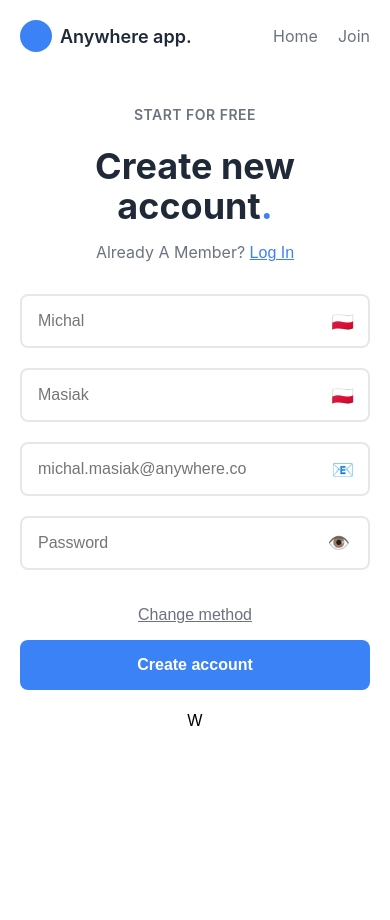
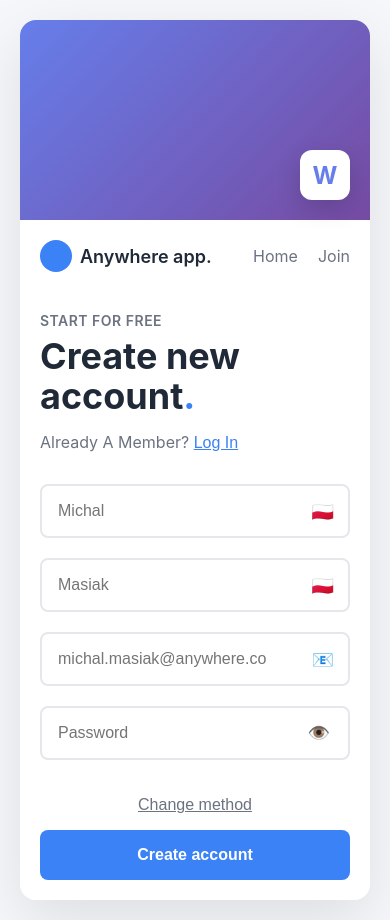
Before and after one commit to zapped767/zephyra-login-page, a React (Create React App) app: page / in a window 390 px wide. Before the commit the page ends 844 px from the top, so only its background shows below. Built offline with nearby package versions, Linux system fonts and the light colour scheme; grey boxes are pictures that could not be loaded.

Commit message:
Update APP.CSS, Add LoadingSpinner.js

```diff
--- a/src/App.css
+++ b/src/App.css
@@ -1,38 +1,101 @@
-.App {
-  text-align: center;
+* {
+  margin: 0;
+  padding: 0;
+  box-sizing: border-box;
 }
 
-.App-logo {
-  height: 40vmin;
-  pointer-events: none;
+body {
+  font-family: -apple-system, BlinkMacSystemFont, 'Segoe UI', 'Roboto', 'Oxygen',
+    'Ubuntu', 'Cantarell', 'Fira Sans', 'Droid Sans', 'Helvetica Neue',
+    sans-serif;
+  -webkit-font-smoothing: antialiased;
+  -moz-osx-font-smoothing: grayscale;
+  background-color: #f5f7fa;
 }
 
-@media (prefers-reduced-motion: no-preference) {
-  .App-logo {
-    animation: App-logo-spin infinite 20s linear;
+.App {
+  min-height: 100vh;
+  display: flex;
+  align-items: center;
+  justify-content: center;
+  padding: 20px;
+}
+
+.login-container {
+  display: flex;
+  background: white;
+  border-radius: 16px;
+  box-shadow: 0 20px 60px rgba(0, 0, 0, 0.1);
+  overflow: hidden;
+  max-width: 900px;
+  width: 100%;
+  min-height: 600px;
+}
+
+.image-section {
+  flex: 1;
+  position: relative;
+  min-height: 600px;
+  background: linear-gradient(135deg, #667eea 0%, #764ba2 100%);
+}
+
+.mountain-bg {
+  width: 100%;
+  height: 100%;
+  background: url('https://images.unsplash.com/photo-1506905925346-21bda4d32df4?ixlib=rb-4.0.3&auto=format&fit=crop&w=1000&q=80') center/cover;
+  position: relative;
+}
+
+.mountain-bg::after {
+  content: '';
+  position: absolute;
+  top: 0;
+  left: 0;
+  right: 0;
+  bottom: 0;
+  background: rgba(102, 126, 234, 0.3);
+}
+
+.logo-overlay {
+  position: absolute;
+  bottom: 40px;
+  right: 40px;
+  z-index: 10;
+}
+
+.logo-icon {
+  width: 60px;
+  height: 60px;
+  background: white;
+  border-radius: 12px;
+  display: flex;
+  align-items: center;
+  justify-content: center;
+  font-size: 28px;
+  font-weight: bold;
+  color: #667eea;
+  box-shadow: 0 8px 25px rgba(0, 0, 0, 0.15);
+}
+
+@media (max-width: 768px) {
+  .login-container {
+    flex-direction: column;
+    max-width: 400px;
+  }
+
+  .image-section {
+    min-height: 200px;
+    order: -1;
+  }
+
+  .logo-overlay {
+    bottom: 20px;
+    right: 20px;
+  }
+
+  .logo-icon {
+    width: 50px;
+    height: 50px;
+    font-size: 24px;
   }
 }
-
-.App-header {
-  background-color: #282c34;
-  min-height: 100vh;
-  display: flex;
-  flex-direction: column;
-  align-items: center;
-  justify-content: center;
-  font-size: calc(10px + 2vmin);
-  color: white;
-}
-
-.App-link {
-  color: #61dafb;
-}
-
-@keyframes App-logo-spin {
-  from {
-    transform: rotate(0deg);
-  }
-  to {
-    transform: rotate(360deg);
-  }
-}
--- /dev/null
+++ b/src/Components/LoadingSpinner.js
@@ -0,0 +1,32 @@
+import React from 'react';
+
+const LoadingSpinner = () => {
+  return (
+    <div className="loading-spinner">
+      <div className="spinner"></div>
+      <style jsx>{`
+        .loading-spinner {
+          display: flex;
+          align-items: center;
+          justify-content: center;
+        }
+
+        .spinner {
+          width: 20px;
+          height: 20px;
+          border: 2px solid #ffffff30;
+          border-top: 2px solid #ffffff;
+          border-radius: 50%;
+          animation: spin 1s linear infinite;
+        }
+
+        @keyframes spin {
+          0% { transform: rotate(0deg); }
+          100% { transform: rotate(360deg); }
+        }
+      `}</style>
+    </div>
+  );
+};
+
+export default LoadingSpinner;
```
